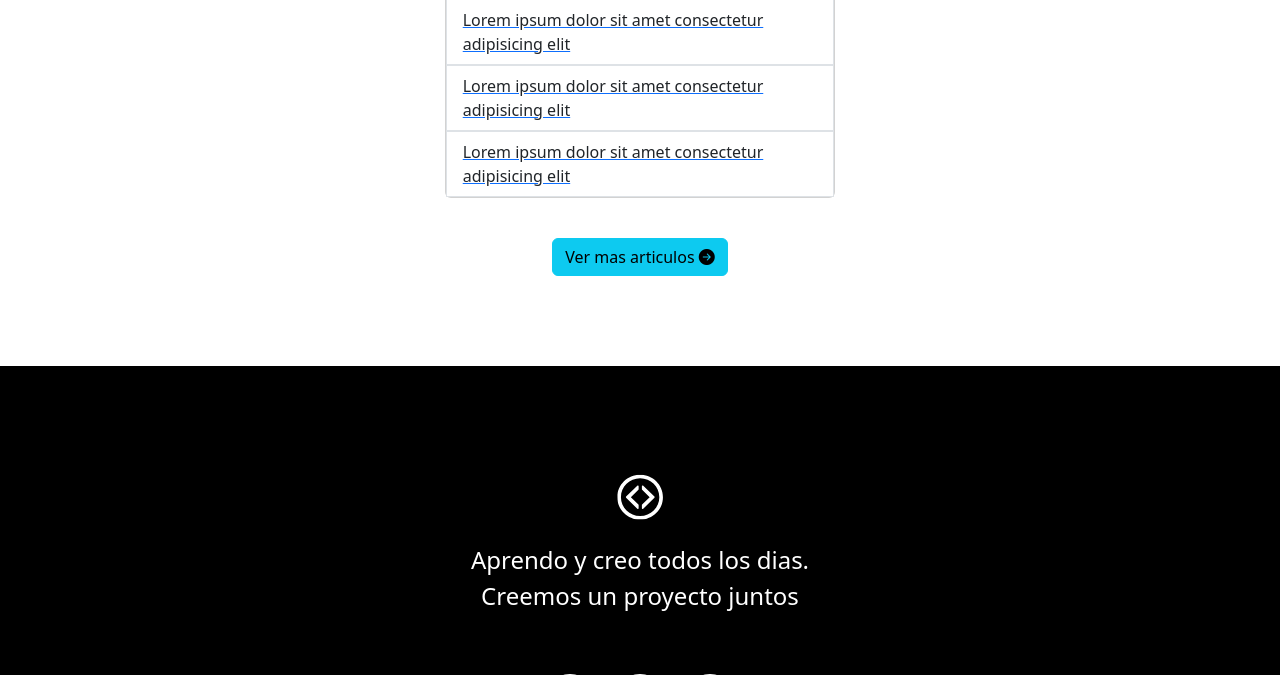
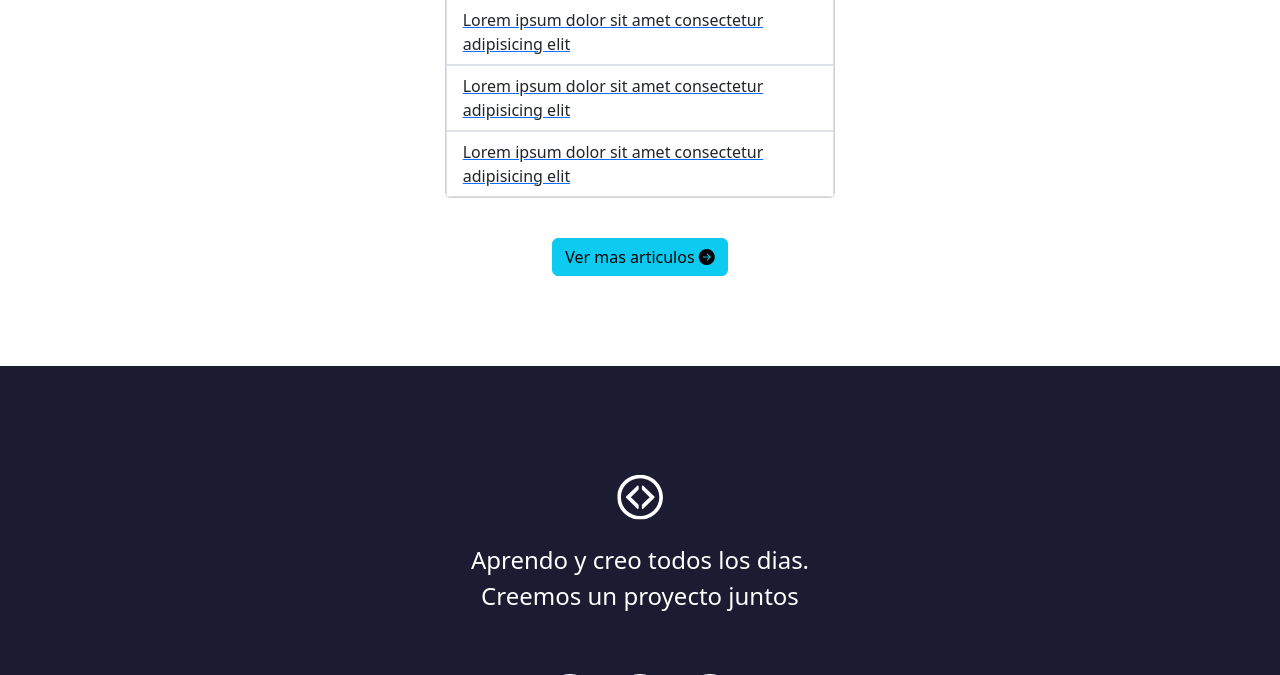
Before and after one commit to SoyJuanPy/portfolio, a plain HTML site: page directorios/proyecto.html in a window 1280 px wide. Shown: the part 1137-1812 px from the top of the page. Drawn offline with nearby package versions, Linux system fonts and the light colour scheme.

Commit message:
arreglo-de-links-css

```diff
--- a/style/contacto.css
+++ b/style/contacto.css
@@ -78,7 +78,8 @@
   color: #000;
 }
 .seccion-oscura {
-  background-color: #000;
+  background-color: #1b1b32;
+
   color: white;
 }
 /*footer*/
--- a/style/proyecto.css
+++ b/style/proyecto.css
@@ -54,7 +54,8 @@ section {
   color: #584e4e;
 }
 .seccion-oscura {
-  background-color: #000;
+  background-color: #1b1b32;
+
   color: white;
 }
 .proyectos-recientes img {
@@ -150,9 +151,7 @@ footer {
 .social-icon i:hover {
   color: #000;
 }
-.social-icon i:hover {
-  color: #000;
-}
+
 @media screen and (max-width: 578px) {
   .navbar-brand {
     display: none;
--- a/style/referencia.css
+++ b/style/referencia.css
@@ -97,7 +97,8 @@ footer {
   margin-bottom: 30px;
 }
 .seccion-oscura {
-  background-color: #000;
+  background-color: #1b1b32;
+
   color: white;
 }
 .social-icon a {
```
